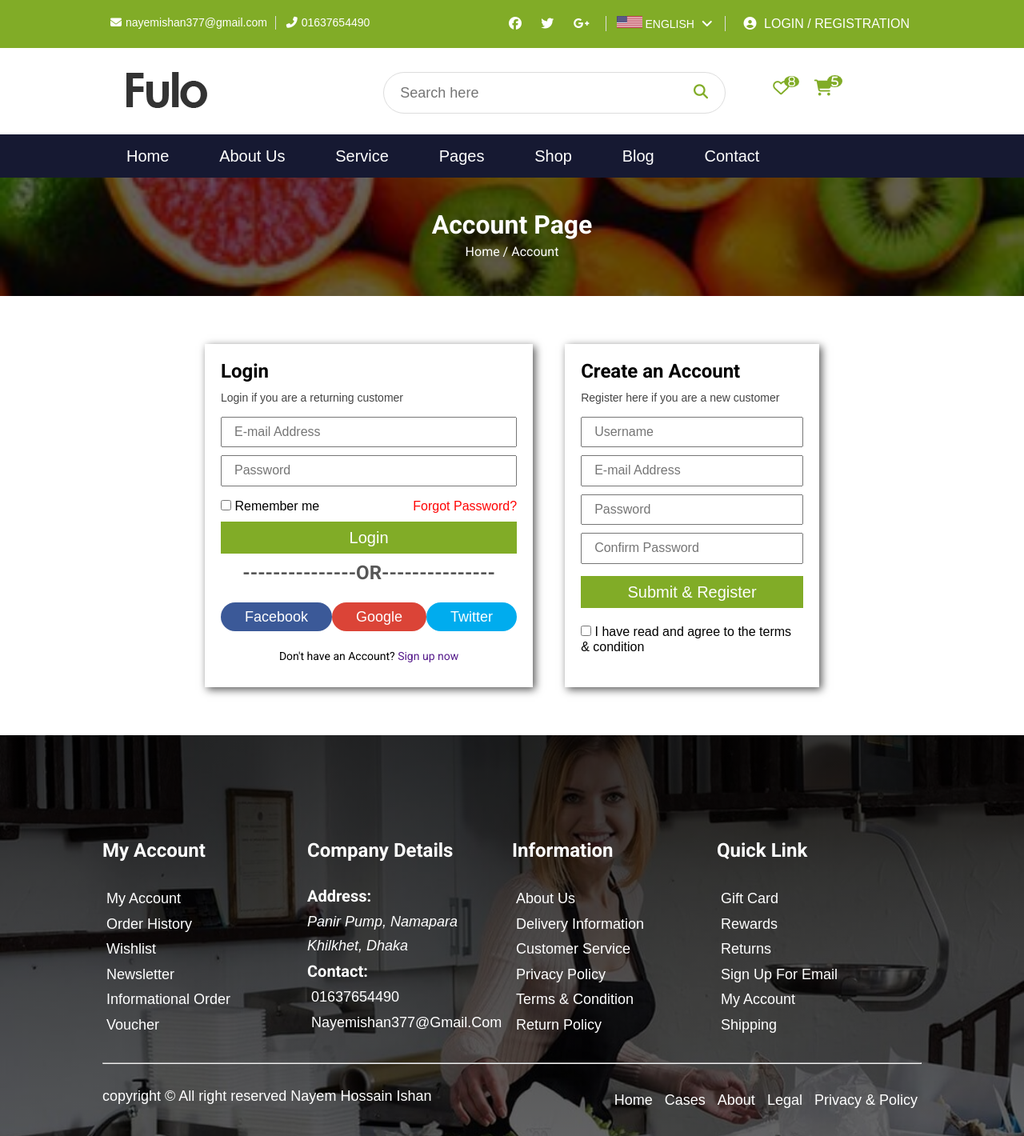
After one commit to nayemishan686/Pulo, a PHP site: page /account.html in a window 1280 px wide. The commit adds this page. Shown: the whole page at 80% size. Run offline with PHP 8.4, Linux system fonts and the light colour scheme; style sheets or scripts are compiled from the project's sources; some libraries are stand-ins or nearby versions; some web fonts are replaced.

Commit message:
account page added

```diff
--- /dev/null
+++ b/account.html
@@ -0,0 +1,356 @@
+<!DOCTYPE html>
+<html lang="en">
+<head>
+    <!-- META TAG   -->
+    <meta charset="UTF-8">
+    <meta http-equiv="X-UA-Compatible" content="IE=edge">
+    <meta name="viewport" content="width=device-width, initial-scale=1.0">
+    <title>Fulo Store - An E-commerce website</title>
+
+    <!-- Favicon -->
+    <link rel="shortcut icon" href="resources/img/favicon.ico" type="image/x-icon">
+
+    <!--CSS FILE-->
+    <link rel="stylesheet" href="vendors/css/normalize.css">
+    <link rel="stylesheet" href="resources/css/style.css">
+    <link rel="stylesheet" href="resources/css/resonsive.css">
+</head>
+
+<body>
+
+
+    <!--START HEADER SECTION -->
+    <header class="header-section">
+
+        <!--START HEADER-TOP SECTION -->
+        <section class="header-top">
+            <div class="row">
+                <div class="header-top-container">
+                    <div class="header-top-left">
+                        <ul>
+                            <li><a href="#"><i class="fas fa-envelope"></i>nayemishan377@gmail.com</a></li>
+                            <li><a href="#"><i class="fas fa-phone-alt"></i>01637654490 </a></li>
+                        </ul>
+                    </div>
+                    <div class="header-top-right">
+                        <ul>
+                            <li class="social-icon">
+                                <a href=""><i class="fab fa-facebook"></i>
+                                    </a>
+                                <a href=""><i class="fab fa-twitter"></i>
+                                    </a>
+                                <a href=""><i class="fab fa-google-plus-g"></i></a>
+                            </li>
+                            <li class="lang-menu">
+                                <span>English <i class="fas fa-angle-down"></i> </span>
+                            </li>
+                            <li class="account-link">
+                                <span>
+                                    <a href="account.html">
+                                        <i class="fas fa-user-circle"></i> Login / registration
+                                    </a>
+                                </span>
+                            </li>
+                    </ul>
+                    </div>
+                </div>
+            </div>
+        </section>
+        <!--END HEADER-TOP SECTION -->
+
+        <!--START HEADER-SEARCH-SECTION -->
+        <section class="header-search-section">
+            <div class="row">
+                <div class="header-search-container">
+                    <div class="header-logo">
+                        <a href="index.html">
+                        <img src="resources/img/logo.png" alt="Logo">
+                        </a>
+                    </div>
+                    <div class="header-search-box">
+                        <input type="text" name="search" placeholder="Search here">
+                        <div class="search-btn">
+                            <i class="fas fa-search"></i>
+                        </div>
+                    </div>
+                    <div class="header-icon">
+                        <ul>
+                            <li><a href="#">
+                                <i class="far fa-heart" value="8"></i>
+                            </a></li>
+                            <li><a href="#">
+                                <i class="fas fa-shopping-cart" value="5"></i>
+                            </a></li>
+                        </ul>
+                    </div>
+                    <div class="mobile-menu">
+                        <span onclick="openNav()">&#9776;</span>
+                        <div class="overlay" id="my-nav">
+                            <a href="javascript:void()" onclick="closeNav()" class="clsbtn">&times;</a>
+                            <div class="mobile-header-icon">
+                                <a href="#" onclick="closeNav()">
+                                    <i class="far fa-heart" value="8"></i>
+                                </a>
+                                <a href="#" onclick="closeNav()">
+                                    <i class="fas fa-shopping-cart" value="5"></i>
+                                </a>
+                            </div>
+                            <div class="overlay-content">
+                                <a href="index.html" onclick="closeNav()">home</a>
+                                <a href="#" onclick="closeNav()">about us</a>
+                                <a href="#" onclick="closeNav()">service</a>
+                                <a href="#" onclick="closeNav()">pages</a>
+                                <a href="#" onclick="closeNav()">shop</a>
+                                <a href="#" onclick="closeNav()">blog</a>
+                                <a href="#" onclick="closeNav()">contact</a>
+                            </div>
+                        </div>
+                    </div>
+                </div>
+            </div>
+        </section>
+        <!--END HEADER-SEARCH-SECTION -->
+
+        <!--START HEADER-NAV-SECTION -->
+        <section class="header-nav-section">
+            <div class="row">
+                <div class="nav-bar">
+                    <ul>
+                        <li><a href="index.html">home</a></li>
+                        <li><a href="#">about us</a></li>
+                        <li><a href="#">service</a></li>
+                        <li><a href="#">pages</a></li>
+                        <li><a href="#">shop</a></li>
+                        <li><a href="#">blog</a></li>
+                        <li><a href="#">contact</a></li>
+                    </ul>
+                </div>
+            </div>
+        </section>
+    </header>
+    <!--END HEADER-SECTION -->
+
+
+
+
+    <!-- START-BREADCUMB-SECTION -->
+
+    <section id="breadcumb-section">
+        <div class="row">
+            <div class="breadcumb-details">
+                <h2>Account Page</h2>
+                <h4>Home / Account</h4>
+            </div>
+        </div>
+    </section>
+
+    <!-- END-BREADCUMB-SECTION -->
+
+    <!-- START-ACCOUNT-SECTION -->
+
+    <section id="account-section">
+        <div class="row">
+            <div class="grid-account-container">
+
+                <div class="grid-account-login">
+                    <h2>Login</h2>
+                    <p>Login if you are a returning customer</p>
+                    <div class="login-form">
+                        <form action="" method="post">
+                            <div class="email-form">
+                                <input type="email" placeholder="E-mail Address" required>
+                            </div>
+                            <div class="password-form">
+                                <input type="password" placeholder="Password">
+                            </div>
+                            <div class="remember-me">
+                                <input type="checkbox" name="a" id="a">
+                                <label for="a">Remember me</label>
+                            </div>
+                            <div class="forget-password">
+                                <a href="">Forgot Password?</a>
+                            </div>
+                            <div class="login-btn">
+                                <a href="">Login</a>
+                            </div>
+                        </form>
+                    </div>
+                    <div class="or">
+                        <h3>OR</h3>
+                    </div>
+                    <div class="social-account">
+                        <div class="fb-btn"><a href="#">
+                            Facebook
+                        </a></div>
+                        <div class="google-btn"><a href="#">
+                            Google
+                        </a></div>
+                        <div class="twitter-btn"><a href="#">
+                            Twitter
+                        </a></div>
+                    </div>
+                    <div class="no-account">
+                        <h4>Don't have an Account? <a href="">Sign up now</a></h4>
+                    </div>
+                </div>
+
+                <div class="grid-account-create" >
+                    <h2>Create an Account</h2>
+                    <p>Register here if you are a new customer</p>
+                    <div class="new-account-form">
+                        <form action="" method="post">
+                            <div class="username">
+                                <input type="text" placeholder="Username" required>
+                            </div>
+                            <div class="email-form">
+                                <input type="email" placeholder="E-mail Address" required>
+                            </div>
+                            <div class="password-form">
+                                <input type="password" placeholder="Password">
+                            </div>
+                            <div class="password-form">
+                                <input type="password" placeholder="Confirm Password">
+                            </div>
+                            <div class="register-btn">
+                                <a href="">Submit & Register</a>
+                            </div>
+                        </form>
+                    </div>
+                    <div class="terms">
+                        <input type="checkbox" name="a" id="b">
+                        <label for="b">I have read and agree to the terms & condition</label>
+                    </div>
+
+                </div>
+            </div>
+        </div>
+    </section>
+
+
+
+
+    <!-- END-ACCOUNT-SECTION -->
+
+
+
+
+
+
+
+
+
+
+
+
+
+
+
+
+     <!--START-FOOTER-SECTION -->
+     <footer class="" id="footer-section">
+        <div class="row">
+        <div class="footer-top">
+            <div class="footer-top-container">
+                <div class="footer-top-item">
+                    <h3>My Account</h3>
+                    <div class="footer-list">
+                        <ul>
+                            <li><a href="#">my account</a></li>
+                            <li><a href="#">order history</a></li>
+                            <li><a href="#">wishlist</a></li>
+                            <li><a href="#">newsletter</a></li>
+                            <li><a href="#">informational order</a></li>
+                            <li><a href="#">
+                                voucher
+                            </a></li>
+                        </ul>
+                    </div>
+                </div>
+                <div class="footer-top-item">
+                    <h3>Company Details</h3>
+                    <div class="address">
+                        <h4>Address:</h4>
+                        <address>
+                            Panir Pump, Namapara <br>
+                            Khilkhet, Dhaka
+                        </address>
+                    </div>
+                    <div class="contact">
+                        <h4>Contact:</h4>
+                        <ul>
+                            <li><a href="">01637654490</a></li>
+                            <li><a href="">nayemishan377@gmail.com</a></li>
+                        </ul>
+                    </div>
+                </div>
+                <div class="footer-top-item">
+                    <h3>Information</h3>
+                    <div class="footer-list">
+                        <ul>
+                            <li><a href="#">about us</a></li>
+                            <li><a href="#">delivery information</a></li>
+                            <li><a href="#">Customer Service</a></li>
+                            <li><a href="#">privacy policy</a></li>
+                            <li><a href="#">Terms & Condition </a></li>
+                            <li><a href="#">
+                                Return Policy
+                            </a></li>
+                        </ul>
+                    </div>
+                </div>
+                <div class="footer-top-item">
+                    <h3>Quick Link</h3>
+                    <div class="footer-list">
+                        <ul>
+                            <li><a href="#">gift card</a></li>
+                            <li><a href="#">Rewards</a></li>
+                            <li><a href="#"> Returns</a></li>
+                            <li><a href="#">sign up for email</a></li>
+                            <li><a href="#"> my account </a></li>
+                            <li><a href="#">
+                                 shipping
+                            </a></li>
+                        </ul>
+                    </div>
+                </div>
+
+            </div>
+            <hr>
+        </div>
+        <div class="footer-search">
+
+        </div>
+        <div class="footer-bottom">
+            <div class="copyright">
+                <p>copyright &copy; All right reserved Nayem Hossain Ishan </p>
+            </div>
+            <div class="footer-bottom-nav">
+                <ul>
+                    <li><a href="#">Home</a></li>
+                    <li><a href="#">Cases</a></li>
+                    <li><a href="#">About</a></li>
+                    <li><a href="#">Legal</a></li>
+                    <li><a href="#">Privacy & Policy</a></li>
+                </ul>
+            </div>
+        </div>
+    </div>
+    </footer>
+
+    <!--END-FOOTER-SECTION -->
+
+</section>
+
+    <!--END-MAIN-CONTENT-SECTION -->
+
+
+
+<!-- Script Source -->
+    <script src="https://kit.fontawesome.com/f29cb9a807.js" crossorigin="anonymous"></script>
+    <script src="resources/js/jquery.js"></script>
+
+
+
+
+</body>
+</html>
--- a/resources/css/resonsive.css
+++ b/resources/css/resonsive.css
@@ -1,6 +1,10 @@
 @media screen and (max-width: 1200px) {
     .feature-container h2{
         margin-bottom: 80px;
+    }
+    /* Account Page */
+    #account-section .row{
+        width: 80%;
     }
 }
 
@@ -68,6 +72,13 @@
     }
     .footer-top-container{
         text-align: center;
+    }
+    /* Account Page */
+    #account-section .row{
+        width: 96%;
+    }
+    .social-account a{
+        padding: 8px 15px;
     }
 }
 
@@ -137,6 +148,17 @@
         display: block;
     }
 
+    /* Account Page */
+    #account-section .row{
+        width: 80%;
+    }
+    .grid-account-container{
+        grid-template-columns: 1fr;
+    }
+    .social-account a{
+        padding: 8px 30px;
+    }
+
 
     @media screen and (max-width: 560px){
 
@@ -150,4 +172,12 @@
     .grid-about-container{
         grid-template-columns: 1fr;
     }
+
+     /* Account Page */
+    #account-section .row{
+        width: 94%;
+    }
+    .social-account a{
+        padding: 8px 15px;
+    }
 }
--- a/resources/css/style.css
+++ b/resources/css/style.css
@@ -819,3 +819,125 @@ section.header-nav-section{
 .footer-bottom-nav ul li{
     display: inline-block;
 }
+
+
+
+ /*======================================
+                ACCOUNT PAGE
+ =======================================*/
+
+        /*======================================
+                BREADCUMB-SECTION
+        =======================================*/
+ #breadcumb-section{
+     background: linear-gradient(rgb(0, 0, 0, 0.6), rgb(0, 0, 0, 0.6)), url(../../resources/img/breadcumb.jpg) no-repeat center / cover;
+     padding: 40px 0;
+     text-align: center;
+     color: #fff;
+ }
+ #breadcumb-section h4{
+     font-size: 16px;
+     font-weight: 400;
+     line-height: 30px;
+ }
+
+        /*======================================
+                ACCOUNT-SECTION
+        =======================================*/
+#account-section{
+    padding: 60px 0;
+}
+#account-section h2{
+    font-size: 24px;
+}
+#account-section p{
+    font-size: 14px;
+    padding: 10px 0;
+    color: #444444;
+}
+#account-section .row{
+    width: 60%;
+}
+.grid-account-container{
+    display: grid;
+    grid-template-columns: 1fr 1fr;
+    grid-gap: 40px;
+}
+.grid-account-login,
+.grid-account-create{
+    background-color: #ffffff;
+    padding: 20px;
+    box-shadow: 3px 3px 10px #575757;
+}
+.grid-account-container input[type="text"],
+.grid-account-container input[type="email"],
+.grid-account-container input[type="password"]{
+    width: 100%;
+    padding: 8px 15px;
+    margin: 5px 0px;
+    font-size: 16px;
+    box-sizing: border-box;
+}
+.remember-me,
+.terms{
+    font-size: 16px;
+    margin: 10px 0;
+    float: left;
+}
+.forget-password{
+    float: right;
+    margin: 10px 0;
+    font-size: 16px;
+}
+.forget-password a{
+    color: rgb(255, 4, 4);
+}
+.login-btn{
+    clear: both;
+}
+.login-btn a,
+.register-btn a{
+    display: block;
+    text-align: center;
+    font-size: 20px;
+    padding: 8px 15px;
+    background-color: #81AC27;
+    color: #fff;
+    margin: 10px 0;
+}
+.or{
+    text-align: center;
+    margin: 10px 0;
+    color: #575757;
+}
+.or h3::before,
+.or h3::after{
+    content: '---------------';
+}
+.social-account{
+    display: grid;
+    grid-template-columns: 1fr 1fr 1fr;
+    padding: 20px 0;
+    align-items: center;
+}
+.social-account a{
+    color: #fff;
+    font-size: 18px;
+    padding: 8px 30px;
+    border-radius: 20px;
+}
+.fb-btn a{
+    background-color: #3b5998;
+}
+.google-btn a{
+    background-color: #DB4437;
+}
+.twitter-btn a{
+    background-color: #00acee;
+}
+.no-account h4{
+    font-size: 14px;
+    font-weight: 400;
+    text-align: center;
+    padding: 10px 0;
+}
```
Also changed, not shown: index.html (+5 -5 lines), cart.html (added), checkout.html (added), contact.html (added), resources/img/breadcumb.jpg (renamed from resources/img/blog/details/3.jpg).
